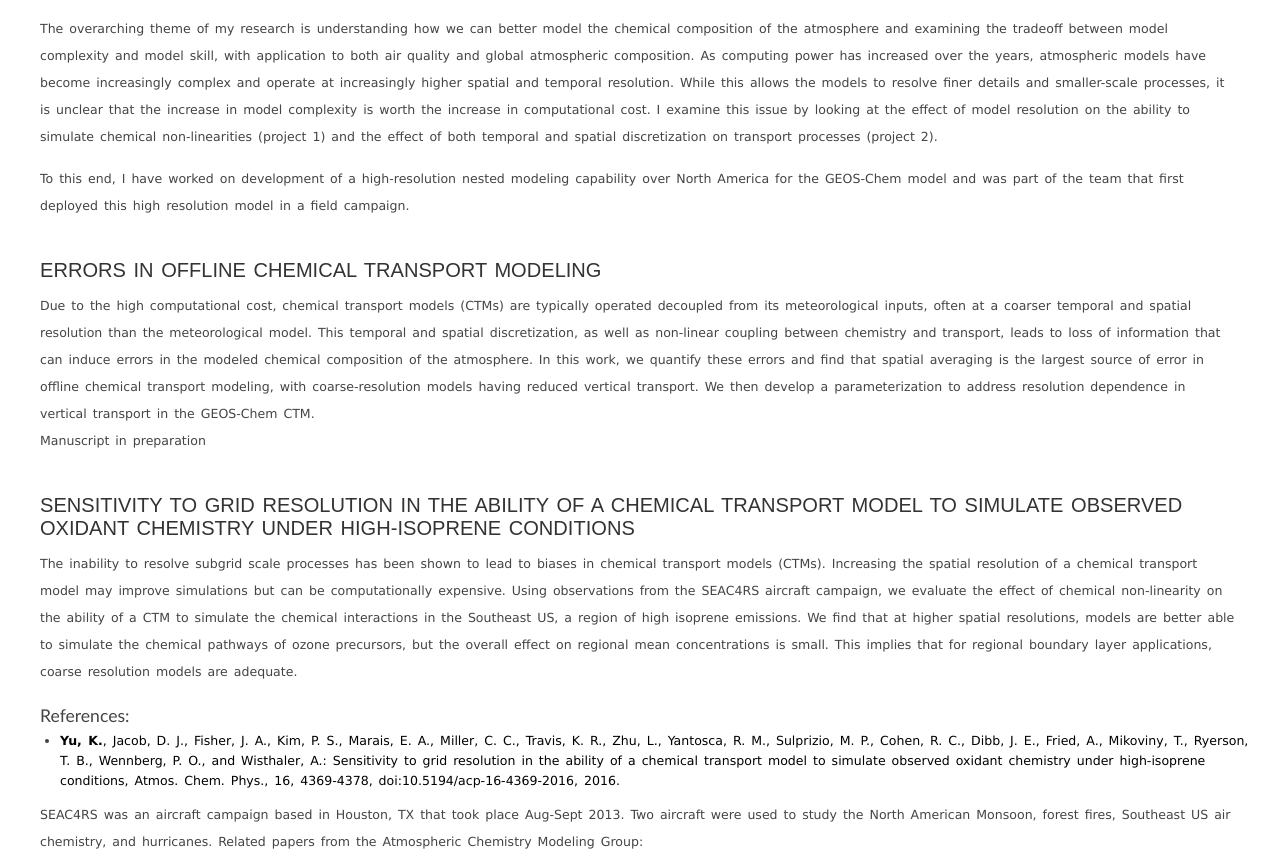
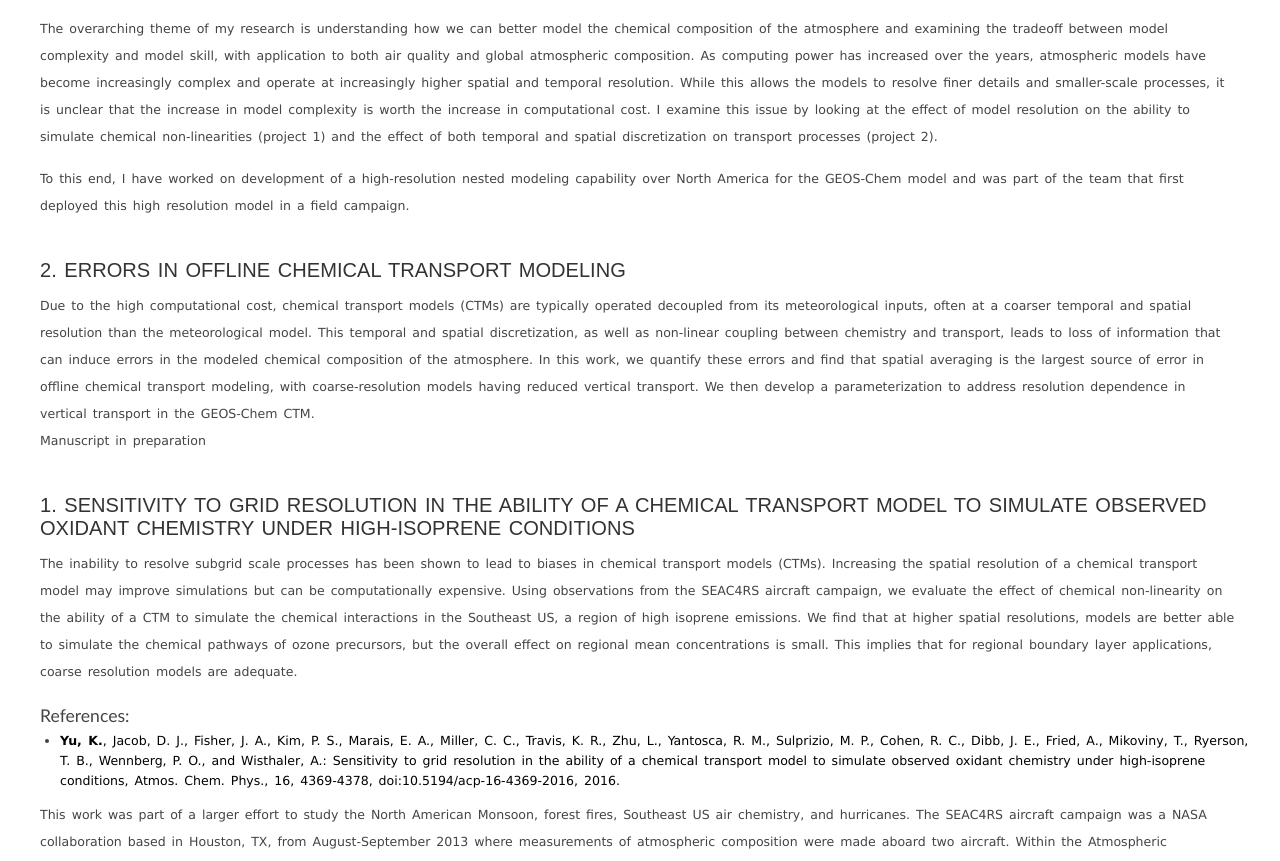
Before and after one commit to kyu0110-zz/kyu0110.github.io, a plain HTML site: page research.html in a window 1280 px wide. Shown: the part 84-945 px from the top of the page. Drawn offline with Linux system fonts and the light colour scheme.

Commit message:
Updated references

```diff
--- a/research.html
+++ b/research.html
@@ -36,7 +36,7 @@ The overarching theme of my research is understanding how we can better model th
 <p>To this end, I have worked on development of a high-resolution nested modeling capability over North America for the GEOS-Chem model and was part of the team that first deployed this high resolution model in a field campaign.
 </p>
 
-<h2>Errors in offline chemical transport modeling</h2>
+<h2>2. Errors in offline chemical transport modeling</h2>
 <p> Due to the high computational cost, chemical transport models (CTMs) are typically operated decoupled from its meteorological inputs, often at a coarser temporal and spatial resolution than the meteorological model.
 This temporal and spatial discretization, as well as non-linear coupling between chemistry and transport, leads to loss of information that can induce errors in the modeled chemical composition of the atmosphere.
 In this work, we quantify these errors and find that spatial averaging is the largest source of error in offline chemical transport modeling, with coarse-resolution models having reduced vertical transport. We then develop a parameterization to address resolution dependence in vertical transport in the GEOS-Chem CTM.
@@ -44,14 +44,14 @@ In this work, we quantify these errors and find that spatial averaging is the la
 Manuscript in preparation
 </p>
 
-<h2>Sensitivity to grid resolution in the ability of a chemical transport model to simulate observed oxidant chemistry under high-isoprene conditions</h2>
+<h2>1. Sensitivity to grid resolution in the ability of a chemical transport model to simulate observed oxidant chemistry under high-isoprene conditions</h2>
 <p>The inability to resolve subgrid scale processes has been shown to lead to biases in chemical transport models (CTMs). Increasing the spatial resolution of a chemical transport model may improve simulations but can be computationally expensive. Using observations from the SEAC4RS aircraft campaign, we evaluate the effect of chemical non-linearity on the ability of a CTM to simulate the chemical interactions in the Southeast US, a region of high isoprene emissions. We find that at higher spatial resolutions, models are better able to simulate the chemical pathways of ozone precursors, but the overall effect on regional mean concentrations is small. This implies that for regional boundary layer applications, coarse resolution models are adequate. </p>
 
 <h3>References:</h3>
 <ul>
 <li><a href="http://www.atmos-chem-phys.net/16/4369/2016/acp-16-4369-2016.html"><b>Yu, K.</b>, Jacob, D. J., Fisher, J. A., Kim, P. S., Marais, E. A., Miller, C. C., Travis, K. R., Zhu, L., Yantosca, R. M., Sulprizio, M. P., Cohen, R. C., Dibb, J. E., Fried, A., Mikoviny, T., Ryerson, T. B., Wennberg, P. O., and Wisthaler, A.: Sensitivity to grid resolution in the ability of a chemical transport model to simulate observed oxidant chemistry under high-isoprene conditions, Atmos. Chem. Phys., 16, 4369-4378, doi:10.5194/acp-16-4369-2016, 2016.</a>
 </ul>
-<p>SEAC4RS was an aircraft campaign based in Houston, TX that took place Aug-Sept 2013. Two aircraft were used to study the North American Monsoon, forest fires, Southeast US air chemistry, and hurricanes. Related papers from the Atmospheric Chemistry Modeling Group:</p>
+<p>This work was part of a larger effort to study the North American Monsoon, forest fires, Southeast US air chemistry, and hurricanes. The SEAC4RS aircraft campaign was a NASA collaboration based in Houston, TX, from August-September 2013 where measurements of atmospheric composition were made aboard two aircraft. Within the Atmospheric Chemistry Modeling Group, the emphasis was on understanding air quality in the Southeast US and the complex interations between biogenic and anthropogenic emissions to the atmosphere. Co-authored publications related to SEAC4RS:</p>
 <ul>
 <li><a href="http://www.atmos-chem-phys.net/16/5969/2016/">Fisher, J. A., Jacob, D. J., Travis, K. R., Kim, P. S., Marais, E. A., Chan Miller, C., <b>Yu, K.</b>, Zhu, L., Yantosca, R. M., Sulprizio, M. P., Mao, J., Wennberg, P. O., Crounse, J. D., Teng, A. P., Nguyen, T. B., St. Clair, J. M., Cohen, R. C., Romer, P., Nault, B. A., Wooldridge, P. J., Jimenez, J. L., Campuzano-Jost, P., Day, D. A., Hu, W., Shepson, P. B., Xiong, F., Blake, D. R., Goldstein, A. H., Misztal, P. K., Hanisco, T. F., Wolfe, G. M., Ryerson, T. B., Wisthaler, A., and Mikoviny, T.: Organic nitrate chemistry and its implications for nitrogen budgets in an isoprene- and monoterpene-rich atmosphere: constraints from aircraft (SEAC4RS) and ground-based (SOAS) observations in the Southeast US, Atmos. Chem. Phys., 16, 5969-5991, doi:10.5194/acp-16-5969-2016, 2016.</a>
 
```
